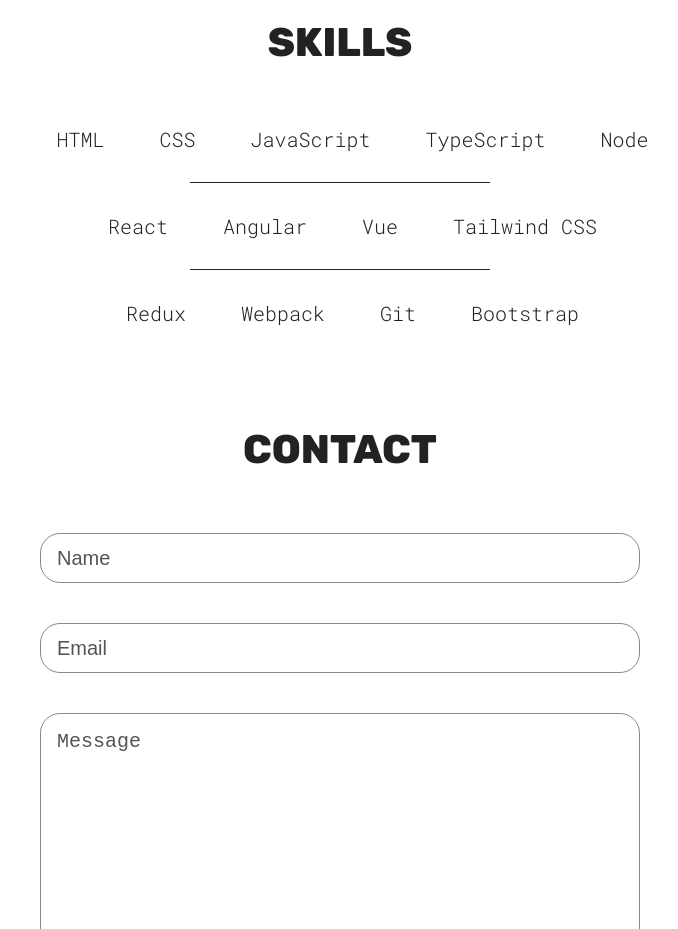
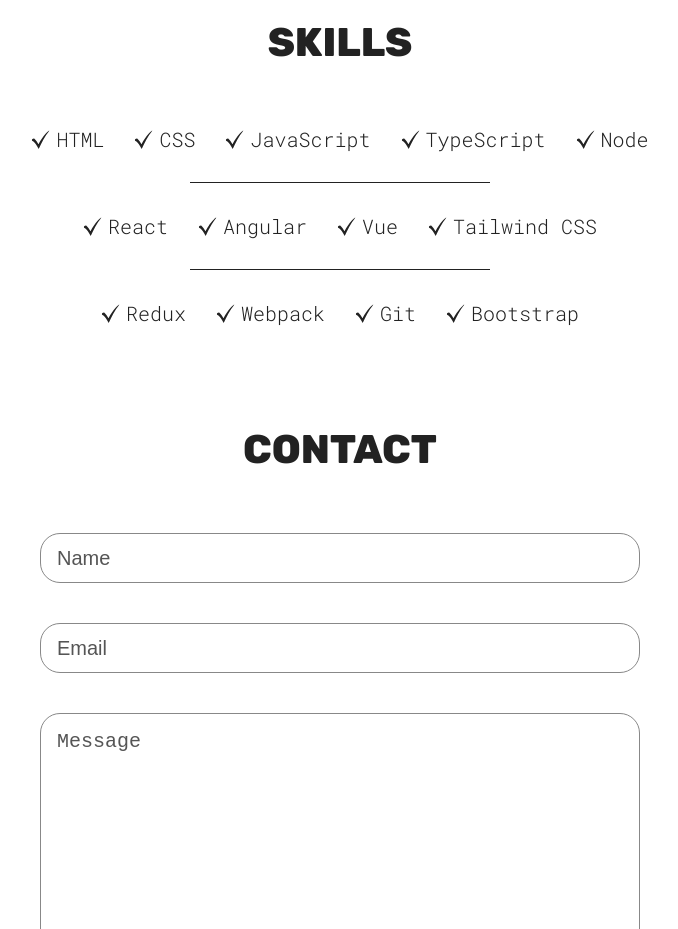
Before and after one commit to CTHartze/profile-portfolio-website, a React (Vite) app: page / in a window 1280 px wide. Shown: the part 1400-2329 px from the top of the page, without its empty margins (300-978 px from the left). Built offline with nearby package versions, Linux system fonts and the light colour scheme.

Commit message:
Add theme-based dynamic import for checkmark icons

```diff
--- a/src/sections/Skills/Skills.jsx
+++ b/src/sections/Skills/Skills.jsx
@@ -1,8 +1,13 @@
 import styles from "./SkillsStyles.module.css";
-import checkMarkIcon from "../../assets/checkmark-dark.svg";
+import checkMarkIconDark from "../../assets/checkmark-dark.svg";
+import checkMarkIconLight from "../../assets/checkmark-light.svg";
 import SkillList from "../../common/SkillList";
+import { useTheme } from "../../common/ThemeContext";
 
 function Skills() {
+  const { theme } = useTheme();
+  const checkMarkIcon =
+    theme === "light" ? checkMarkIconLight : checkMarkIconDark;
   return (
     <section id="skills" className={styles.container}>
       <h1 className="sectionTitle">Skills</h1>
```
